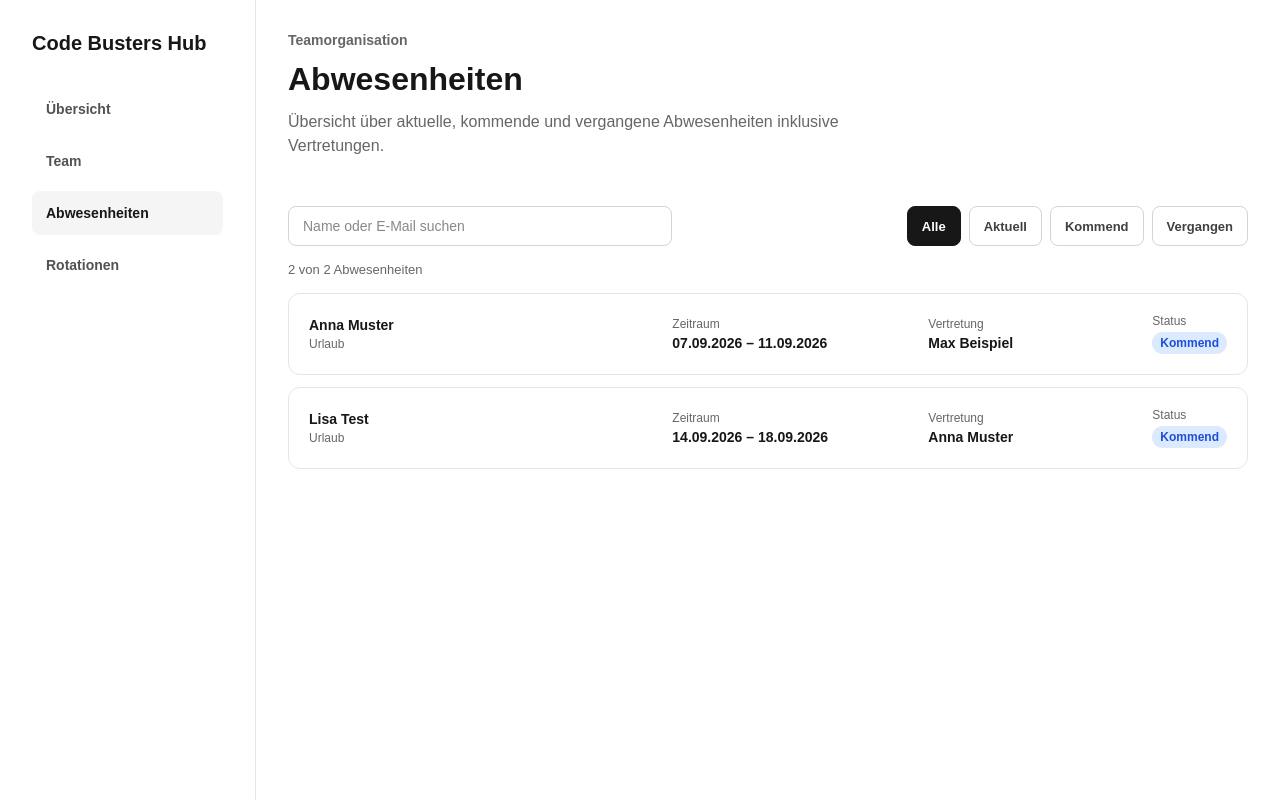
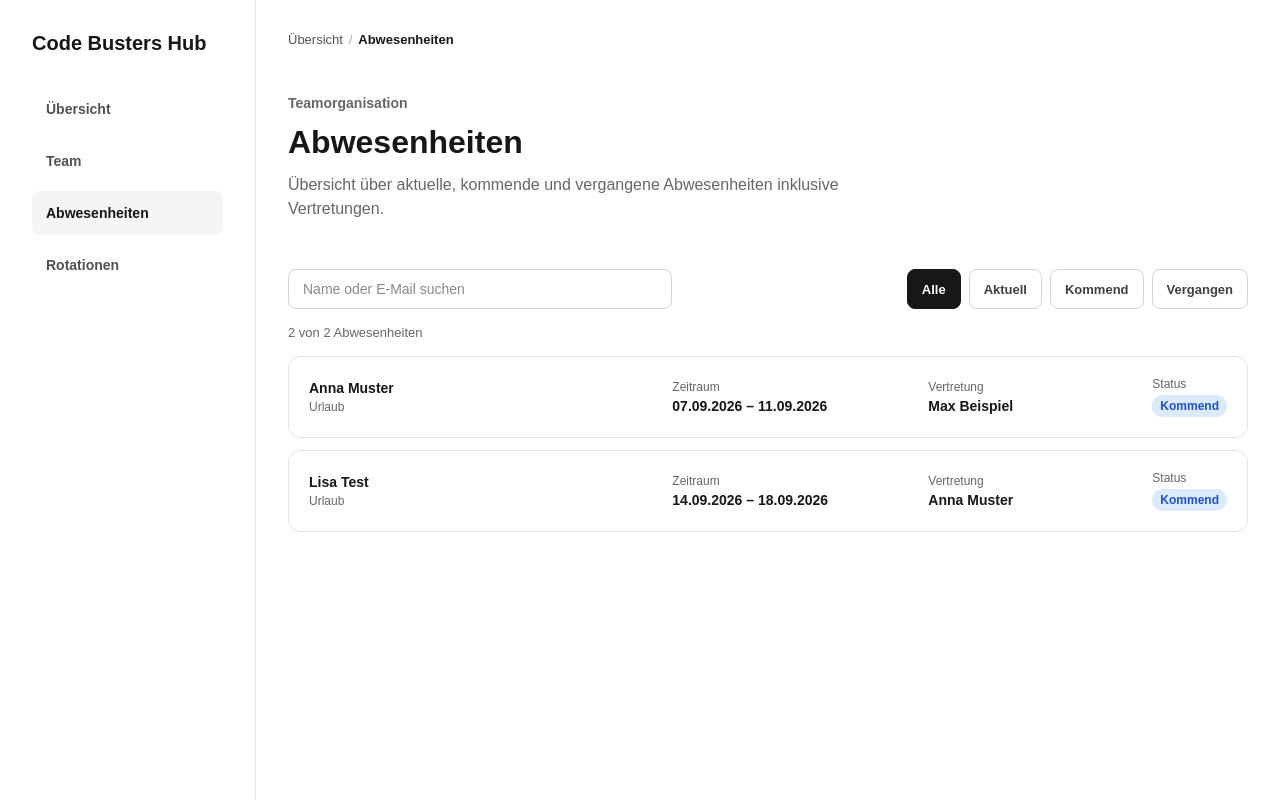
Before and after one commit to ZeShohei/code-busters-hub, a Next.js app: page /absences in a window 1280 px wide. Built offline with nearby package versions, Linux system fonts and the light colour scheme.

Commit message:
feat: Breadcrumb-Navigation für Unterseiten hinzufügen

```diff
--- a/src/app/absences/page.tsx
+++ b/src/app/absences/page.tsx
@@ -5,10 +5,22 @@ import { AbsenceList } from "@/features/absences/AbsenceList";
 import { teamMembers } from "@/features/team/mockData";
 
 import styles from "./page.module.css";
+import { Breadcrumbs } from "@/components/Breadcrumbs/Breadcrumbs";
 
 export default function AbsencesPage() {
   return (
     <section className={styles.page}>
+      <Breadcrumbs
+        items={[
+          {
+            label: "Übersicht",
+            href: "/",
+          },
+          {
+            label: "Abwesenheiten",
+          },
+        ]}
+      />
       <header className={styles.header}>
         <p className={styles.eyebrow}>Teamorganisation</p>
 
--- /dev/null
+++ b/src/components/Breadcrumbs/Breadcrumbs.module.css
@@ -0,0 +1,52 @@
+.breadcrumbs {
+    width: 100%;
+}
+
+.list {
+    display: flex;
+    flex-wrap: wrap;
+    align-items: center;
+    gap: 0.375rem;
+
+    margin: 0;
+    padding: 0;
+
+    list-style: none;
+}
+
+.item {
+    display: flex;
+    align-items: center;
+    gap: 0.375rem;
+}
+
+.link,
+.current {
+    font-size: 0.8125rem;
+}
+
+.link {
+    color: #525252;
+    text-decoration: none;
+}
+
+.link:hover {
+    text-decoration: underline;
+}
+
+.link:focus-visible {
+    outline: 0.125rem solid #2563eb;
+    outline-offset: 0.125rem;
+
+    border-radius: 0.125rem;
+}
+
+.current {
+    color: #171717;
+    font-weight: 600;
+}
+
+.separator {
+    color: #a3a3a3;
+    font-size: 0.75rem;
+}
--- /dev/null
+++ b/src/components/Breadcrumbs/Breadcrumbs.tsx
@@ -0,0 +1,49 @@
+import Link from "next/link";
+
+import styles from "./Breadcrumbs.module.css";
+
+export interface BreadcrumbItem {
+  label: string;
+  href?: string;
+}
+
+interface BreadcrumbsProps {
+  items: BreadcrumbItem[];
+}
+
+export const Breadcrumbs = ({ items }: BreadcrumbsProps) => {
+  return (
+    <nav className={styles.breadcrumbs} aria-label="Breadcrumb">
+      <ol className={styles.list}>
+        {items.map((item, index) => {
+          const isLast = index === items.length - 1;
+
+          return (
+            <li key={`${item.label}-${index}`} className={styles.item}>
+              {item.href && !isLast ? (
+                <Link href={item.href} className={styles.link}>
+                  {item.label}
+                </Link>
+              ) : (
+                <span
+                  className={isLast ? styles.current : undefined}
+                  aria-current={isLast ? "page" : undefined}
+                >
+                  {item.label}
+                </span>
+              )}
+
+              {!isLast && (
+                <span className={styles.separator} aria-hidden="true">
+                  /
+                </span>
+              )}
+            </li>
+          );
+        })}
+      </ol>
+    </nav>
+  );
+};
+
+Breadcrumbs.displayName = "Breadcrumbs";
```
Also changed, not shown: src/app/rotations/page.tsx (+12 -0 lines), src/app/team/[id]/page.tsx (+12 -3 lines).
